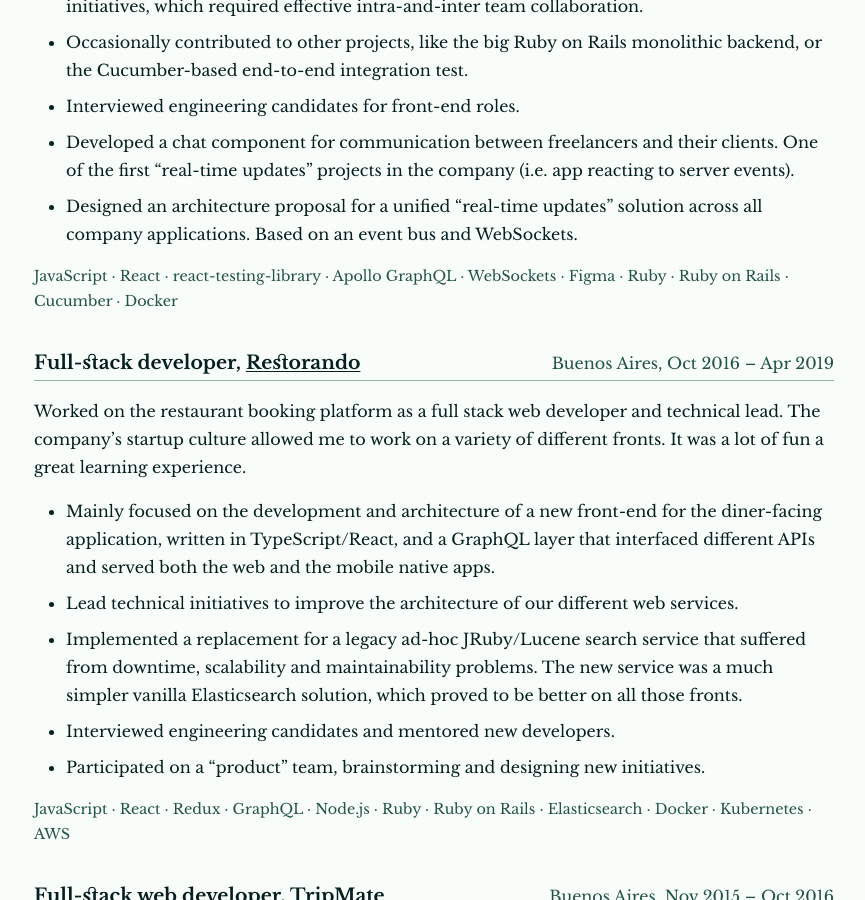
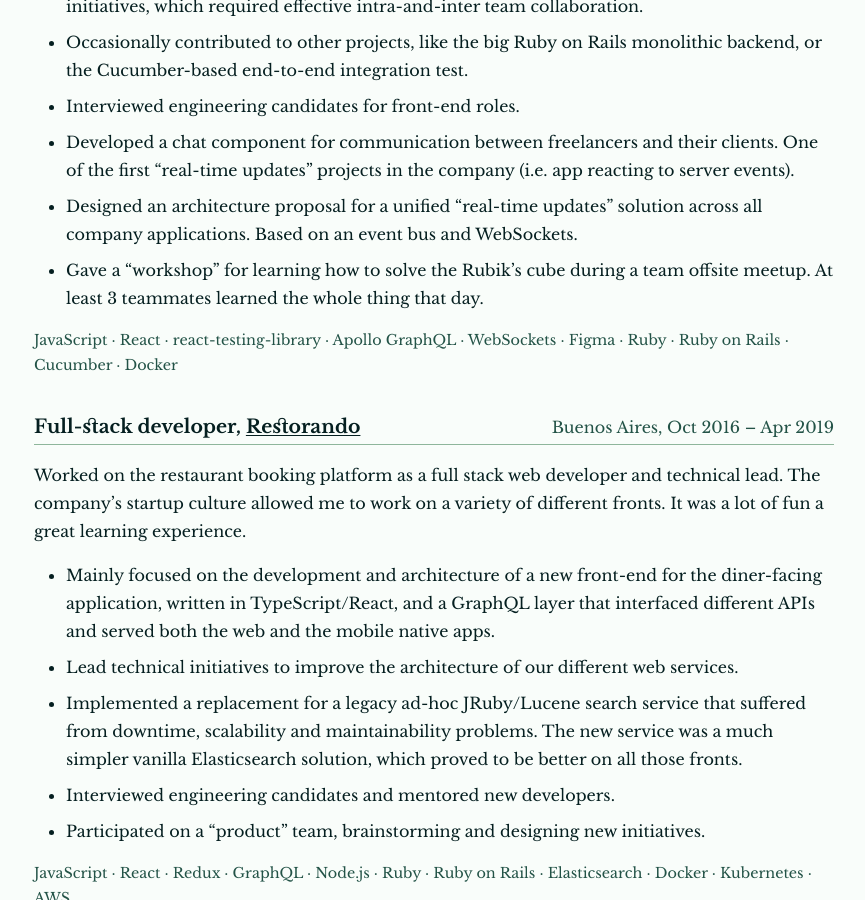
Before and after one commit to epidemian/epidemian.github.io, a Jekyll site: the page built from resume.md, in a window 1280 px wide and 900 px high, scrolled down 1997 px. Shown: the whole window, without its empty margins (206-1071 px from the left). Built offline with Jekyll 4.4.1, drawn with Linux system fonts in a browser that asks for light colours.

Commit message:
Résumé: expand job entry with some trivia

```diff
--- a/_data/jobs.yaml
+++ b/_data/jobs.yaml
@@ -15,6 +15,7 @@
     - Interviewed engineering candidates for front-end roles.
     - Developed a chat component for communication between freelancers and their clients. One of the first "real-time updates" projects in the company (i.e. app reacting to server events).
     - Designed an architecture proposal for a unified "real-time updates" solution across all company applications. Based on an event bus and WebSockets.
+    - Gave a "workshop" for learning how to solve the Rubik's cube during a team offsite meetup. At least 3 teammates learned the whole thing that day.
   buzzwords: [JavaScript, React, react-testing-library, Apollo GraphQL, WebSockets, Figma, Ruby, Ruby on Rails, Cucumber, Docker]
 - role: Full-stack developer
   org: <a href="https://www.linkedin.com/company/restorando.com">Restorando</a>
```
